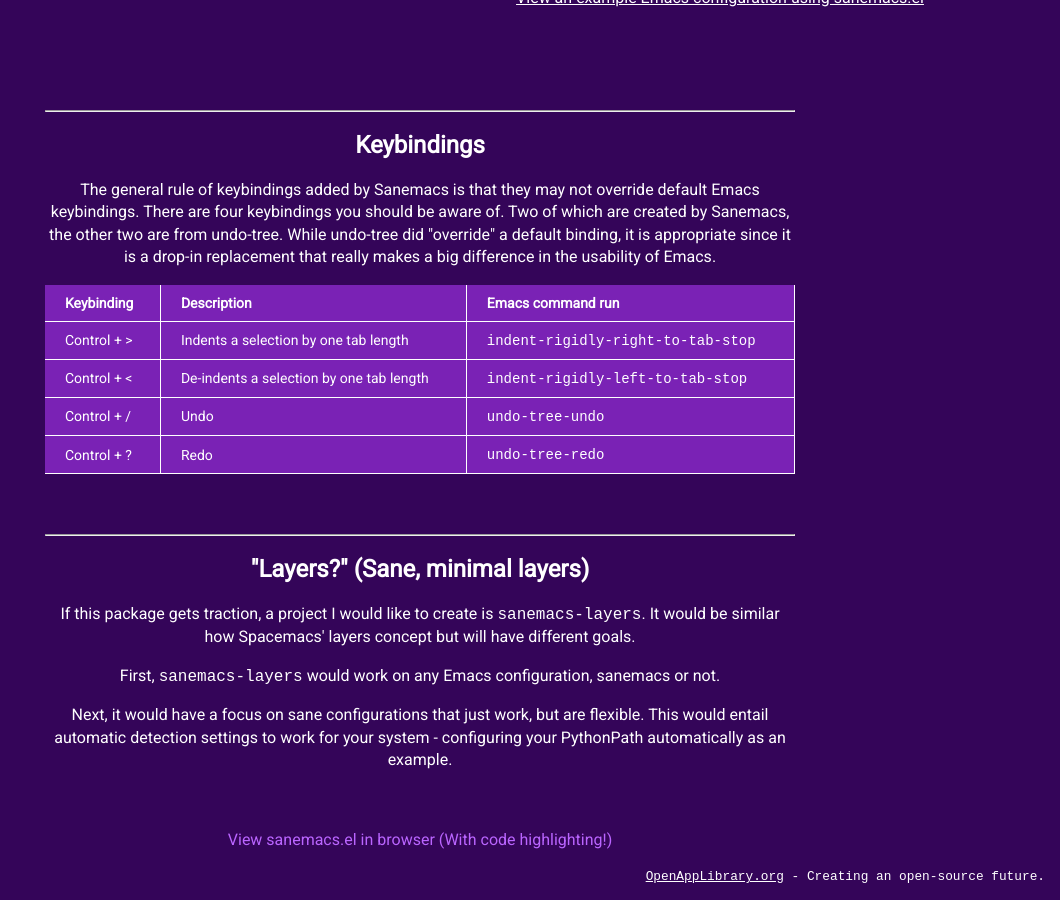
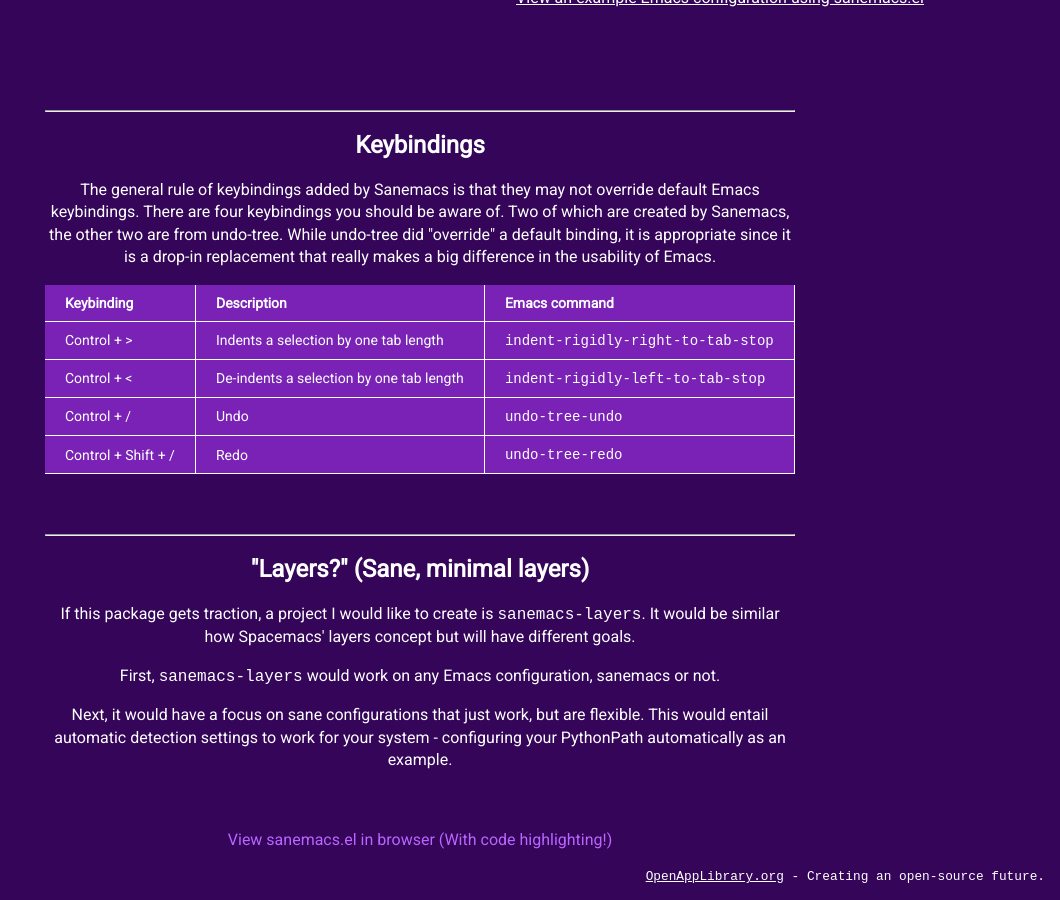
Before and after one commit to Open-App-Library/Sanemacs, a Jekyll site: the page built from index.html, in a window 1280 px wide and 900 px high, scrolled down 755 px. Shown: the whole window, without its empty margins (220-1280 px from the left). Built offline with Jekyll 4.4.1, drawn with Linux system fonts in a browser that asks for light colours; comment, search, counter and statistics services are not loaded.

Commit message:
grammar and clarity

```diff
--- a/index.html
+++ b/index.html
@@ -67,7 +67,7 @@
         <p>The general rule of keybindings added by Sanemacs is that they may not override default Emacs keybindings. There are four keybindings you should be aware of. Two of which are created by Sanemacs, the other two are from undo-tree. While undo-tree did "override" a default binding, it is appropriate since it is a drop-in replacement that really makes a big difference in the usability of Emacs.</p>
         <table>
             <tr>
-	        <th>Keybinding</th> <th>Description</th> <th>Emacs command run</th>
+	        <th>Keybinding</th> <th>Description</th> <th>Emacs command</th>
             </tr>
             <tr>
 	        <td>Control + ></td> <td>Indents a selection by one tab length</td> <td><code>indent-rigidly-right-to-tab-stop</code></td>
@@ -79,7 +79,7 @@
 	        <td>Control + /</td> <td>Undo</td> <td><code>undo-tree-undo</code></td>
             </tr>
             <tr>
-	        <td>Control + ?</td> <td>Redo</td> <td><code>undo-tree-redo</code></td>
+	        <td>Control + Shift + /</td> <td>Redo</td> <td><code>undo-tree-redo</code></td>
             </tr>
             <tr>
             </tr>
```
